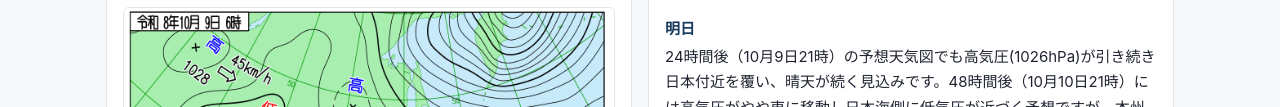
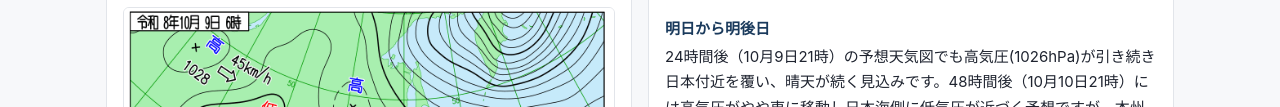
Before and after one commit to masauehr/weather_chart_vlm, a plain HTML site: page webui/index.html in a window 1280 px wide. Shown: the part 409-516 px from the top of the page. Drawn offline with Linux system fonts and the light colour scheme.

Commit message:
解説の見出しを「明日から明後日」に変更、Bluesky投稿cronの有効化を記録
Co-Authored-By: Claude Sonnet 5.5 <noreply@anthropic.com>

```diff
--- a/webui/index.html
+++ b/webui/index.html
@@ -37,7 +37,7 @@
     <h2>今日</h2>
     <p id="today-text" class="explain-text"></p>
 
-    <h2>明日</h2>
+    <h2>明日から明後日</h2>
     <p id="tomorrow-text" class="explain-text"></p>
 
     <h2>根拠</h2>
```
Also changed, not shown: 1 other file.
